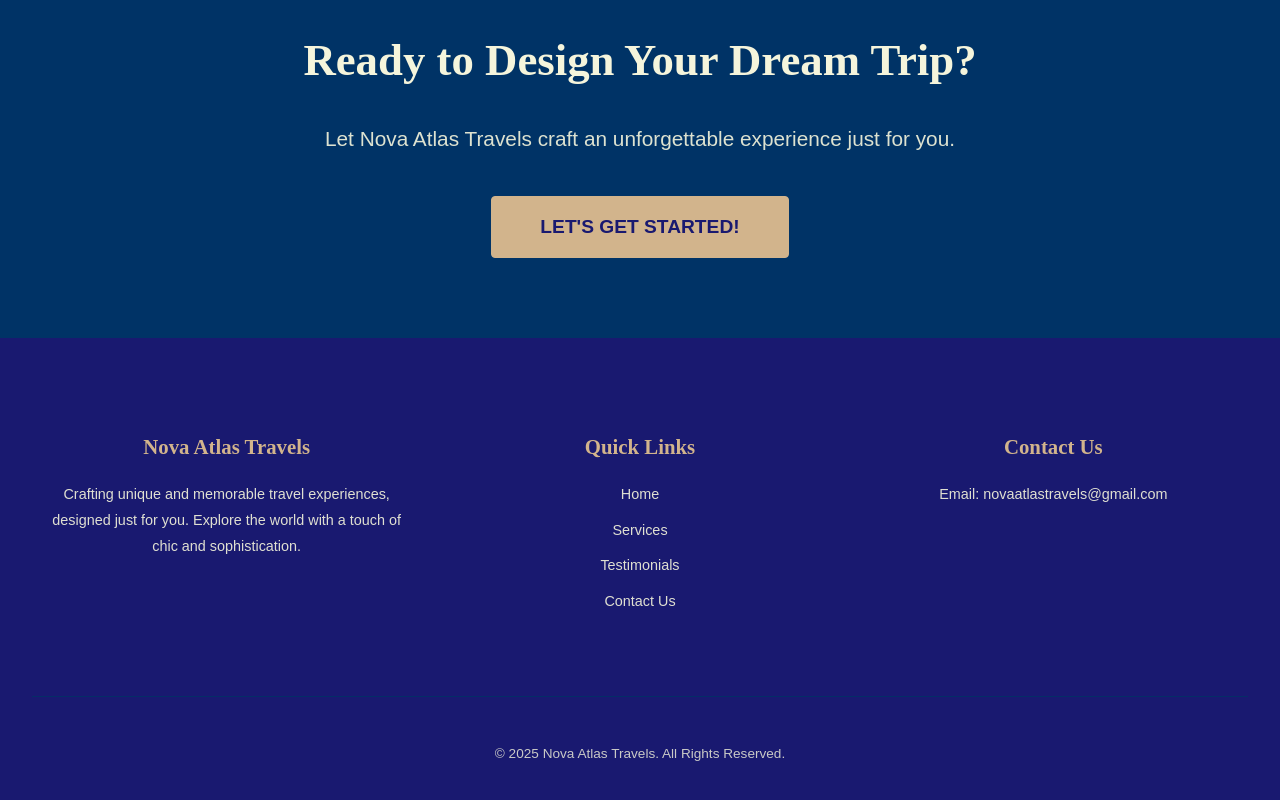
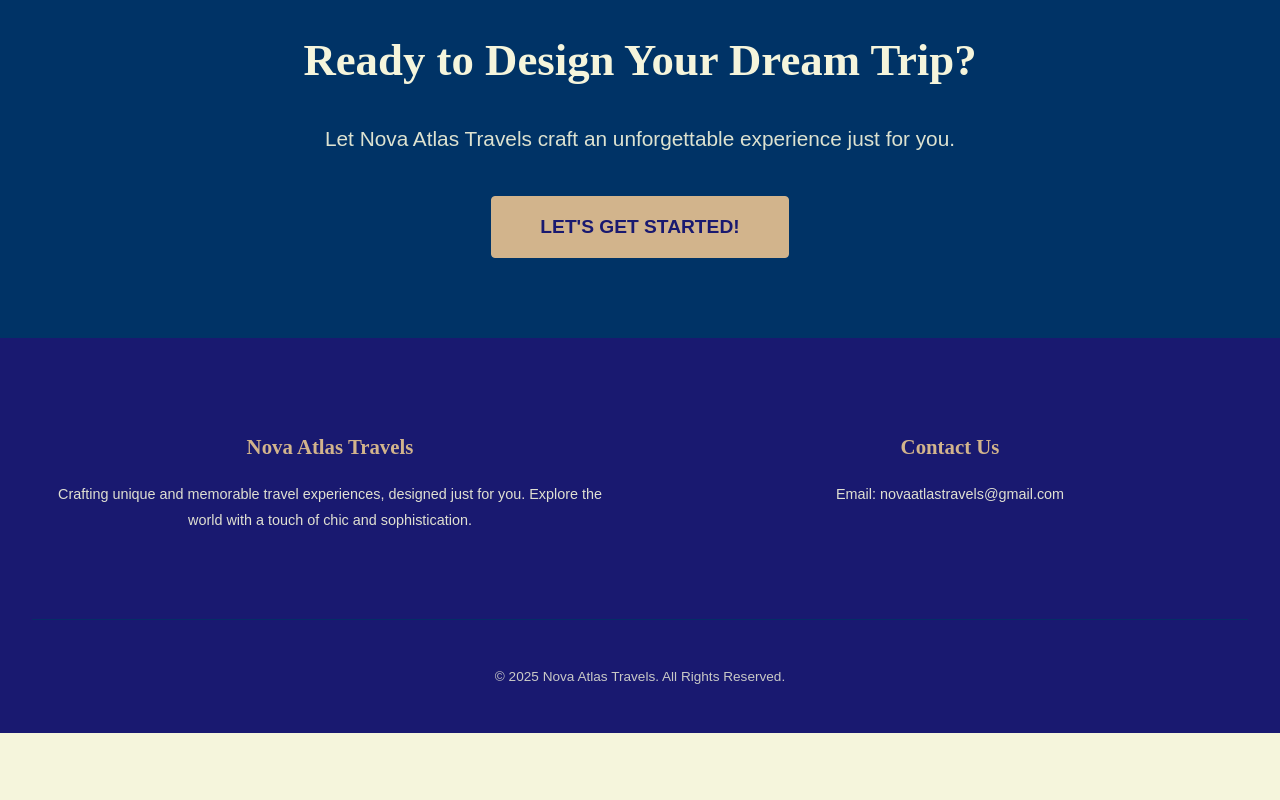
Before and after one commit to dianamajolli/nova-atlas-travels-web, a React (Create React App) app: page / in a window 1280 px wide. Shown: the part 2044-2844 px from the top of the page. After the commit the page ends 2777 px from the top, so only its background shows below. Built offline with nearby package versions, Linux system fonts and the light colour scheme.

Commit message:
remove Links rapidos

```diff
--- a/src/components/Footer/Footer.js
+++ b/src/components/Footer/Footer.js
@@ -1,4 +1,5 @@
 // src/components/Footer/Footer.js
+// ATUALIZADO: Removida a seção "Links Rápidos"
 
 // Import React for creating the component
 import React from "react";
@@ -11,8 +12,7 @@ import { useTranslation } from "react-i18next";
  * Footer Component
  *
  * This component renders the footer section of the website.
- * It typically includes copyright information, links to important pages (like privacy policy, terms of service),
- * contact information, and potentially social media links.
+ * It includes copyright information and contact information.
  *
  * Styling:
  * - Uses Footer.css for specific styles.
@@ -21,9 +21,9 @@ import { useTranslation } from "react-i18next";
  *
  * Internationalization:
  * - Uses the `useTranslation` hook to fetch translated strings for all textual content within the footer,
- *   including section titles, descriptions, link texts, and copyright notice.
+ *   including section titles, descriptions, and copyright notice.
  * - Dynamic values like the current year for the copyright notice are handled within the component
- *   and can be passed to the translation function if needed (e.g., t("footer.copyright", { year: currentYear })).
+ *   and can be passed to the translation function (e.g., t("footer.copyright", { year: currentYear })).
  */
 const Footer = () => {
   // Initialize the useTranslation hook to access the t function for translations
@@ -34,7 +34,7 @@ const Footer = () => {
   return (
     // The main container for the footer section
     <footer className="footer-container">
-      {/* Wrapper for the main content of the footer, typically laid out in columns */}
+      {/* Wrapper for the main content of the footer, now with 2 columns instead of 3 */}
       <div className="footer-content">
         {/* Footer Section: About Us */}
         <div className="footer-section about-us">
@@ -44,19 +44,7 @@ const Footer = () => {
           <p>{t("footer.about.description")}</p>
         </div>
 
-        {/* Footer Section: Quick Links */}
-        <div className="footer-section links">
-          {/* Title for the Quick Links section, translated */}
-          <h4>{t("footer.links.title")}</h4>
-          <ul>
-            {/* Navigation links, text translated. hrefs point to page sections. */}
-            <li><a href="#hero">{t("footer.links.home")}</a></li>
-            <li><a href="#services">{t("footer.links.services")}</a></li>
-            <li><a href="#testimonials">{t("footer.links.testimonials")}</a></li>
-            <li><a href="#cta">{t("footer.links.contact")}</a></li>
-            {/* Additional links like Privacy Policy or Terms of Service can be added here */}
-          </ul>
-        </div>
+        {/* REMOVIDO: Footer Section: Quick Links (linhas 47-59 do arquivo original) */}
 
         {/* Footer Section: Contact Information */}
         <div className="footer-section contact-info">
```
